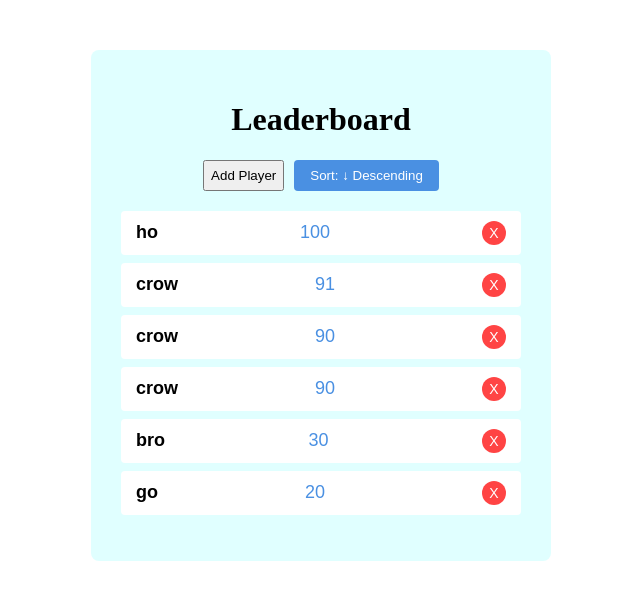
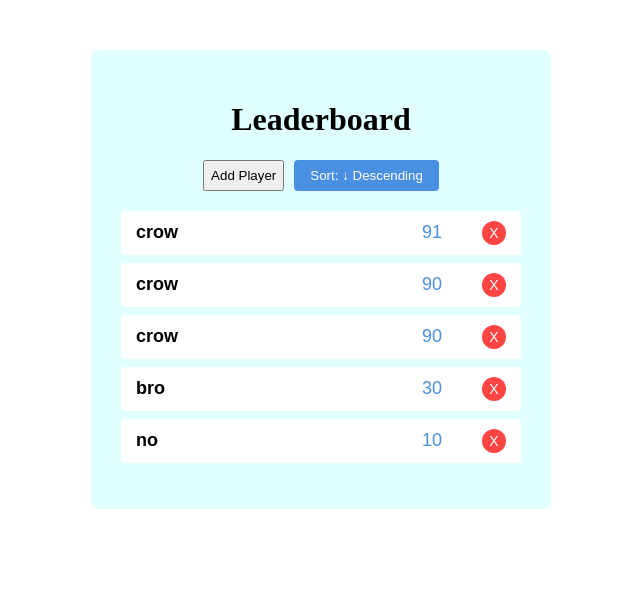
Before and after one commit to sprraow/crud-practice, an Angular app: page / in a window 1280 px wide. Shown: the top 600 px of the page, without its empty margins (319-959 px from the left). Built offline with nearby package versions, Linux system fonts and the light colour scheme; data requests are answered from the project's data file.

Commit message:
fixing small bug in list item

```diff
--- a/src/app/leaderboard/leaderboard.component.ts
+++ b/src/app/leaderboard/leaderboard.component.ts
@@ -64,7 +64,8 @@ export class LeaderboardComponent implements OnInit {
 
   onPlayerDeleted(id: number) {
     this.leaderboardService.deletePlayer(id).subscribe({
-      next: () => {
+      next: (deletedPlayer) => {
+        console.log('Deleted player', deletedPlayer)
         this.loadLeaderboard();
       },
       error: (error) => {
--- a/src/app/player-form/player-form.component.html
+++ b/src/app/player-form/player-form.component.html
@@ -2,12 +2,12 @@
   <form (ngSubmit)="onSubmit()">
     <label>
       Name:
-      <input type="text" [(ngModel)]="player.playerName" name="playerName" required/>
+      <input placeholder="Enter a name" type="text" [(ngModel)]="player.playerName" name="playerName" required/>
     </label>
     <br />
     <label>
       Score:
-      <input type="number" [(ngModel)]="player.score" name="score" required />
+      <input placeholder="Enter a score" type="number" [(ngModel)]="player.score" name="score" required />
     </label>
     <br />
     <button type="submit">Add Player</button>
--- a/src/app/player-list/player-list.component.css
+++ b/src/app/player-list/player-list.component.css
@@ -17,11 +17,20 @@ ol {
 
 .player-name {
   font-weight: 600;
+  flex: 1;
+  text-align: left;
+  overflow: hidden;
+  white-space: nowrap;
+  text-overflow: ellipsis;
 }
 
 .player-score {
+  flex: 0 0 80px;
+  width: 60px;
+  text-align: center;
   color: #4a90e2;
 }
+
 
 .delete-button {
   background-color: #ff4444;
--- a/src/app/services/leaderboard.service.ts
+++ b/src/app/services/leaderboard.service.ts
@@ -22,4 +22,9 @@ export class LeaderboardService {
   deletePlayer(id: number): Observable<Player> {
     return this.http.delete<Player>(`${this.apiUrl}/${id}`);
   }
+
+  updatePlayer(player: Player): Observable<Player> {
+  return this.http.put<Player>(`${this.apiUrl}/${player.id}`, player);
 }
+
+}
--- a/src/db.json
+++ b/src/db.json
@@ -1,15 +1,5 @@
 {
   "players": [
-    {
-      "id": "182b",
-      "playerName": "ho",
-      "score": 100
-    },
-    {
-      "id": "d93b",
-      "playerName": "go",
-      "score": 20
-    },
     {
       "id": "4105",
       "playerName": "bro",
@@ -29,6 +19,11 @@
       "id": "7c78",
       "playerName": "crow",
       "score": 90
+    },
+    {
+      "id": "5deb",
+      "playerName": "no",
+      "score": 10
     }
   ]
 }
```
Also changed, not shown: src/app/player-form/player-form.component.css (line endings or trailing spaces), src/app/player-form/player-form.component.ts (line endings or trailing spaces), src/app/player-list/player-list.component.ts (line endings or trailing spaces).
